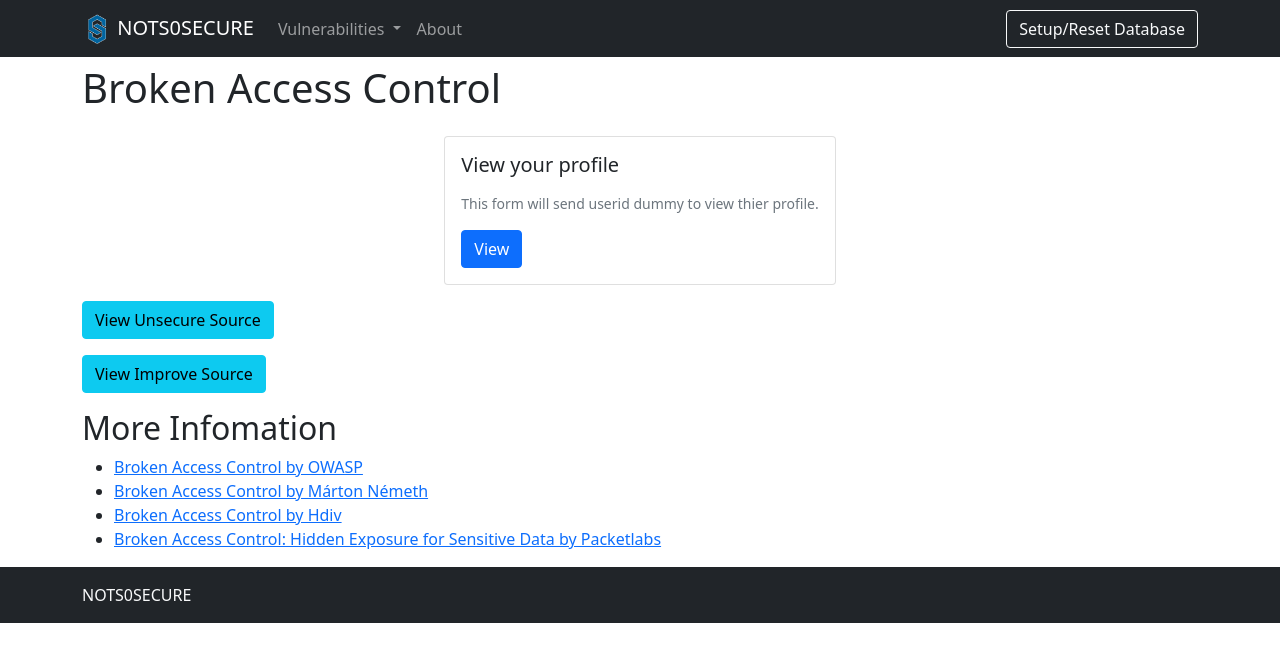
After one commit to patarawatnil/nots0secure, a PHP site: page /vulnerabilities/broken_access_control in a window 1280 px wide. The commit adds this page. Shown: the top 662 px of the page. Run offline with PHP 8.4, Linux system fonts and the light colour scheme.

Commit message:
Add broken access control

```diff
--- a/static/layouts/header.php
+++ b/static/layouts/header.php
@@ -56,6 +56,8 @@ $TO_ROOT = constant("WEB_PAGE_TO_ROOT");
                             <li><a class="dropdown-item" href="<?php echo $TO_ROOT ?>vulnerabilities/command_injection">Command Injection</a></li>
                             <!-- Brute Force -->
                             <li><a class="dropdown-item" href="<?php echo $TO_ROOT ?>vulnerabilities/brute_force">Brute Force</a></li>
+                            <!-- Broken Access Control -->
+                            <li><a class="dropdown-item" href="<?php echo $TO_ROOT ?>vulnerabilities/broken_access_control">Broken Access Control</a></li>
                             <!-- Weak Session IDs -->
                             <li><a class="dropdown-item" href="<?php echo $TO_ROOT ?>vulnerabilities/weak_id">Weak Session IDs</a></li>
                             <!-- Cross Site Request Forgery (CSRF) -->
--- /dev/null
+++ b/vulnerabilities/broken_access_control/index.php
@@ -0,0 +1,97 @@
+<?php
+
+// Define WEB_PAGE_TO_ROOT
+define('WEB_PAGE_TO_ROOT', '../../');
+// set Title
+$title = "Broken Access Control - NOTS0SECURE";
+
+
+
+// Include Header
+include(WEB_PAGE_TO_ROOT . 'static/layouts/header.php');
+
+?>
+
+<div class="container">
+    <h1>Broken Access Control</h1>
+
+    <!-- Card to contain form -->
+    <div class="d-flex justify-content-center align-items-center">
+        <div class="card mt-3">
+            <div class="card-body">
+                <!-- Form will submit to same page-->
+                <form method="get">
+                    <h5 class="card-title">View your profile</h5>
+                    <!-- Hidden User ID Input -->
+                    <div class="mt-3">
+                        <div id="userid" class="form-text">This form will send userid dummy to view thier profile.</div>
+                        <input type="hidden" id="userid" name="userid" value="6" />
+                    </div>
+                    <!-- Submit -->
+                    <div class="mt-3">
+                        <input type="submit" value="View" class="btn btn-primary">
+                    </div>
+                </form>
+            </div>
+        </div>
+    </div>
+    <!-- End of Form -->
+
+    <!-- View Result-->
+    <?php
+    if (isset($_GET['userid'])) { ?>
+
+        <div class="fw-bold mt-3">Result</div>
+
+        <?php
+        //Include Unsecure Code
+        include('source/low.php');
+        ?>
+        <!-- End of View Result-->
+
+        <!--View Improve Result-->
+
+        <div class="mt-3">
+            <button class="btn btn-info" type="button" data-bs-toggle="collapse" data-bs-target="#viewimproveresult" aria-expanded="false" aria-controls="viewimproveresult">
+                View Improve Result
+            </button>
+        </div>
+        <div class="collapse" id="viewimproveresult">
+            <div class="mt-3">
+                <div class="card card-body">
+                    <div>
+                        <?php
+                        //Include Improve Code
+                        include('source/improve.php'); ?>
+                    </div>
+                </div>
+            </div>
+        </div>
+    <?php } ?>
+    <!-- End of Source-->
+
+    <?php
+    // view source
+    $vulnerability = "Broken Access Control";
+    include_once(WEB_PAGE_TO_ROOT . "/vulnerabilities/source.php");
+    ?>
+
+    <!-- More Info -->
+    <div class="mt-3">
+        <h2>More Infomation</h2>
+        <ul>
+            <li><a href="https://owasp.org/www-community/Broken_Access_Control" target="_blank">Broken Access Control by OWASP</a></li>
+            <li><a href="https://avatao.com/blog-broken-access-control/" target="_blank">Broken Access Control by Márton Németh</a></li>
+            <li><a href="https://hdivsecurity.com/owasp-broken-access-control" target="_blank">Broken Access Control by Hdiv</a></li>
+            <li><a href="https://www.packetlabs.net/broken-access-control/" target="_blank">Broken Access Control: Hidden Exposure for Sensitive Data by Packetlabs</a></li>
+        </ul>
+    </div>
+
+</div>
+
+<?php
+
+// Include Footer
+include(WEB_PAGE_TO_ROOT . 'static/layouts/footer.php');
+
+?>
--- /dev/null
+++ b/vulnerabilities/broken_access_control/source/improve.php
@@ -0,0 +1,48 @@
+<?php
+if (isset($_GET['userid'])) {
+    // Get username
+    $userid = $_GET['userid'];
+
+    // To Check that input and session have same value.
+    $_SESSION['login'] = 6;
+    if ($_SESSION['login'] == $userid) {
+
+
+        // Get Database config
+        //include(WEB_PAGE_TO_ROOT . 'static/database-config.inc.php');
+        $dbservername = DB_HOST;
+        $dbusername = DB_USERNAME;
+        $dbpassword = DB_PASSWORD;
+        $dbname = DB_NAME;
+
+        // Check the database
+        try {
+            $conn = new PDO("mysql:host=$dbservername;dbname=$dbname", $dbusername, $dbpassword);
+            // set the PDO error mode to exception
+            $conn->setAttribute(PDO::ATTR_ERRMODE, PDO::ERRMODE_EXCEPTION);
+            // query
+            $stmt = $conn->prepare("SELECT first_name, last_name, user FROM users WHERE user_id = :userid LIMIT 1;");
+            $stmt->bindParam(':userid', $userid);
+            $stmt->execute();
+            $data = $stmt->fetch();
+
+            if ($data) {
+?>
+                <div class="mt-3">
+                    <div>Username : <?php echo $data['user']; ?></div>
+                    <div>First Name : <?php echo $data['first_name']; ?></div>
+                    <div>Last Name : <?php echo $data['last_name']; ?></div>
+                </div>
+<?php
+            }
+        } catch (PDOException $e) {
+            // if exception happen
+            echo "Error : " . $e->getMessage();
+        }
+        // close connection
+        $conn = null;
+    } else {
+        echo "<div class='mt-3'>You can not view other user profile.</div>";
+    }
+}
+?>
--- a/vulnerabilities/brute_force/source/low.php
+++ b/vulnerabilities/broken_access_control/source/low.php
@@ -1,14 +1,7 @@
 <?php
-
-if( isset( $_POST['login'] ) ) {
+if(isset($_GET['userid'])){
     // Get username
-    $user = $_POST[ 'username' ];
-    //echo "$user <br/>";
-    // Get password
-    $pass = $_POST[ 'password' ];
-    $pass = md5( $pass );
-    //echo "$pass";
-
+    $userid = $_GET['userid'];
 
     // Get Database config
     include(WEB_PAGE_TO_ROOT . 'static/database-config.inc.php');
@@ -17,24 +10,25 @@ if( isset( $_POST['login'] ) ) {
     $dbpassword = DB_PASSWORD;
     $dbname = DB_NAME;
 
-    // Check the database
-    try {
+     // Check the database
+     try {
         $conn = new PDO("mysql:host=$dbservername;dbname=$dbname", $dbusername, $dbpassword);
         // set the PDO error mode to exception
         $conn->setAttribute(PDO::ATTR_ERRMODE, PDO::ERRMODE_EXCEPTION);
         // query
-        $stmt = $conn->prepare("SELECT * FROM users WHERE user = :usernane AND password = :password LIMIT 1;");
-        $stmt->bindParam(':usernane', $user);
-        $stmt->bindParam(':password', $pass);
+        $stmt = $conn->prepare("SELECT first_name, last_name, user FROM users WHERE user_id = :userid LIMIT 1;");
+        $stmt->bindParam(':userid', $userid);
         $stmt->execute();
         $data = $stmt->fetch();
 
         if($data){
-            // login success
-            echo "<p><span class='fw-bold'>Welcome</span> $user</p>";
-        } else {
-            // login fail
-            echo "<p>Username and/or password incorrect.</p>";
+            ?>
+            <div class="mt-3">
+            <div>Username : <?php echo $data['user']; ?></div>
+            <div>First Name : <?php echo $data['first_name']; ?></div>
+            <div>Last Name : <?php echo $data['last_name']; ?></div>
+            </div>
+            <?php
         }
 
     } catch (PDOException $e) {
@@ -43,7 +37,5 @@ if( isset( $_POST['login'] ) ) {
     }
     // close connection
     $conn = null;
-
 }
-
 ?>
--- a/vulnerabilities/sql_injection/index.php
+++ b/vulnerabilities/sql_injection/index.php
@@ -45,11 +45,9 @@ include(WEB_PAGE_TO_ROOT . 'static/layouts/header.php');
         include('source/low.php')
 
         ?>
-    <?php } ?>
     <!-- End of View Result-->
 
     <!--View Improve Result-->
-    <?php if (isset($_GET['Submit'])) { ?>
         <div class="mt-3">
             <button class="btn btn-info" type="button" data-bs-toggle="collapse" data-bs-target="#viewimproveresult" aria-expanded="false" aria-controls="viewimproveresult">
                 View Improve Result
```
